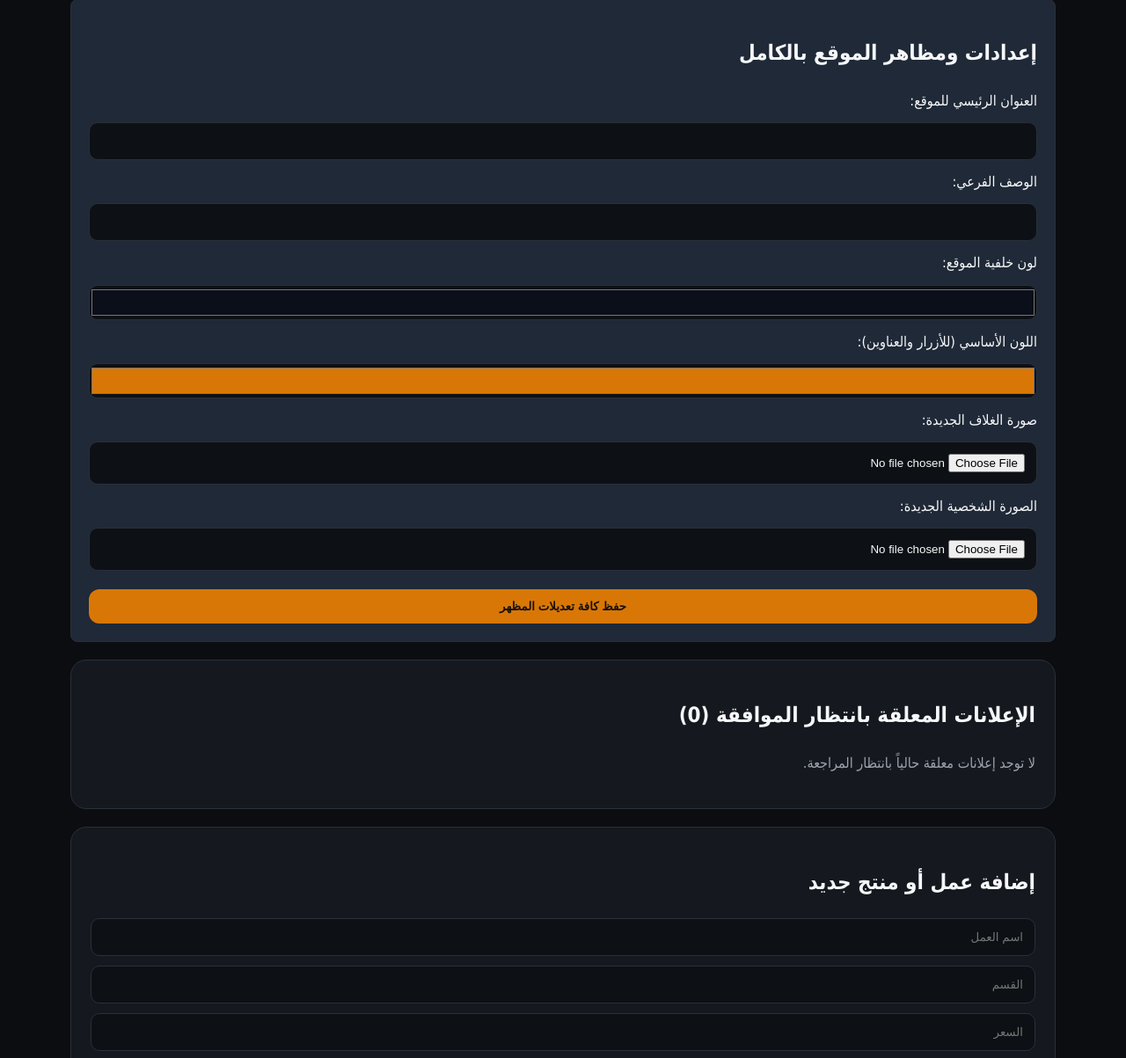
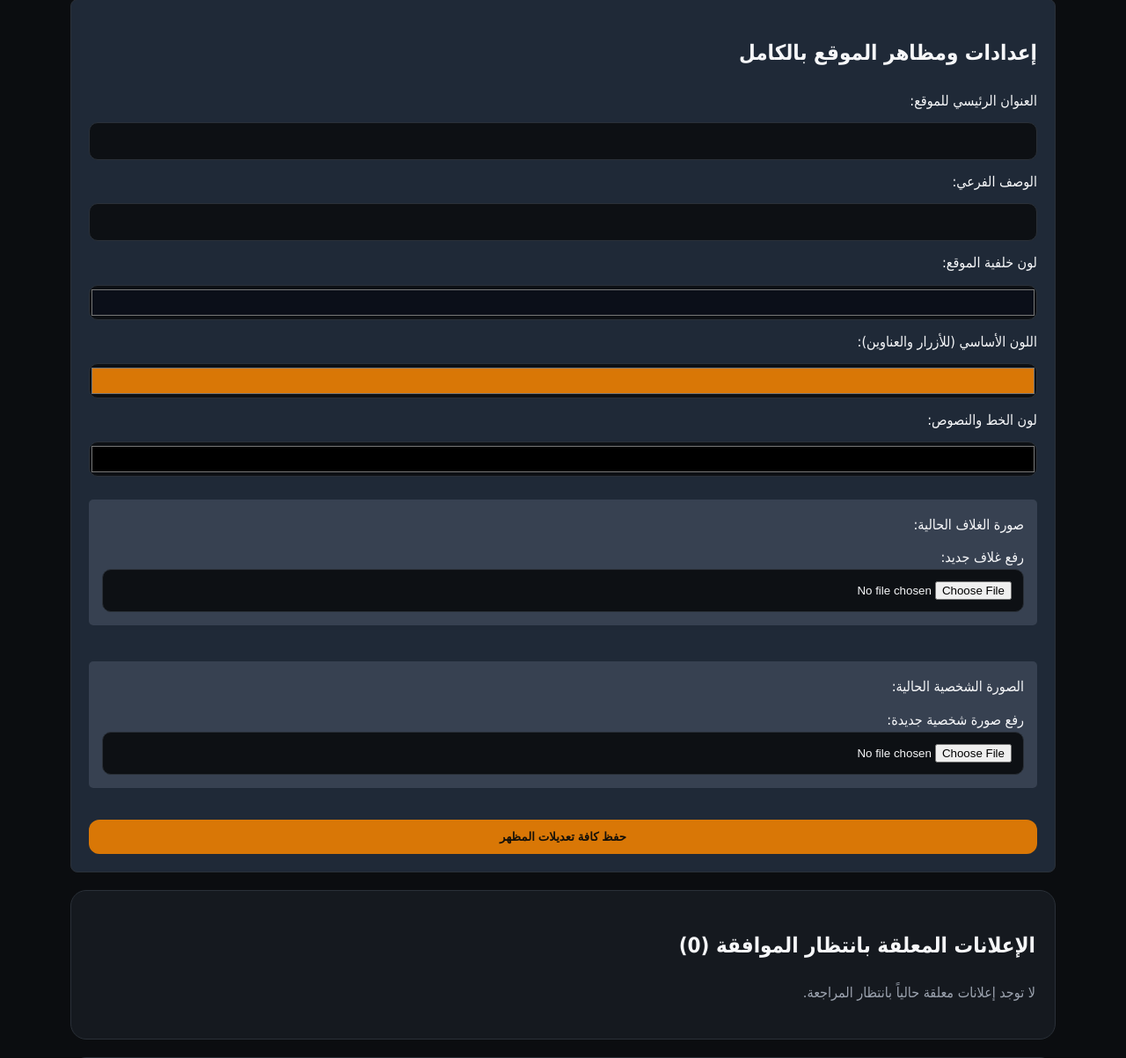
Before and after one commit to hashem153496-prog/ahmed-store, a Flask app: page /admin in a window 1280 px wide. Shown: the part 204-1407 px from the top of the page at 88% size. Run offline with Flask 3, Linux system fonts and the light colour scheme; the visitor is signed in with stand-in values (Sample User, id 1); data that the repository does not hold is empty.

Commit message:
Update admin.html

```diff
--- a/templates/admin.html
+++ b/templates/admin.html
@@ -1,7 +1,7 @@
 {% extends "base.html" %}{% block content %}<main class="wrap">
 <div class="adminhead"><h1>لوحة التحكم الشاملة</h1><a class="btn secondary" href="{{url_for('admin_logout')}}">خروج</a></div>
 
-<!-- قسم التحكم الكامل في مظاهر الموقع، الألوان، والعناوين -->
+<!-- قسم التحكم الكامل وإدارة الصور والغلاف -->
 <section class="panel" style="background: #1f2937; padding: 20px; border-radius: 8px; margin-bottom: 20px;">
 <h2>إعدادات ومظاهر الموقع بالكامل</h2>
 <form method="post" action="{{ url_for('update_settings') }}" enctype="multipart/form-data" class="form">
@@ -17,13 +17,30 @@
     <label>اللون الأساسي (للأزرار والعناوين):</label>
     <input type="color" name="primary_color" value="{{ config.primary_color }}" style="width: 100%; height: 40px; padding: 0; cursor: pointer;">
 
-    <label>صورة الغلاف الجديدة:</label>
-    <input type="file" name="hero_image" accept="image/*">
+    <label>لون الخط والنصوص:</label>
+    <input type="color" name="text_color" value="{{ config.text_color }}" style="width: 100%; height: 40px; padding: 0; cursor: pointer;">
 
-    <label>الصورة الشخصية الجديدة:</label>
-    <input type="file" name="profile_image" accept="image/*">
+    <div style="margin: 15px 0; background: #374151; padding: 15px; border-radius: 5px;">
+        <label>صورة الغلاف الحالية:</label>
+        {% if config.hero_image %}
+        <div style="margin: 10px 0;"><img src="{{ config.hero_image }}" style="width: 150px; height: 70px; object-fit: cover; border-radius: 4px;"></div>
+        <label class="check" style="color: #ef4444;"><input type="checkbox" name="remove_hero"> حذف صورة الغلاف الحالية</label>
+        {% endif %}
+        <label style="margin-top: 10px; display: block;">رفع غلاف جديد:</label>
+        <input type="file" name="hero_image" accept="image/*">
+    </div>
 
-    <button class="btn" style="margin-top: 10px; background: #d97706; width: 100%;">حفظ كافة تعديلات المظهر</button>
+    <div style="margin: 15px 0; background: #374151; padding: 15px; border-radius: 5px;">
+        <label>الصورة الشخصية الحالية:</label>
+        {% if config.profile_image %}
+        <div style="margin: 10px 0;"><img src="{{ config.profile_image }}" style="width: 60px; height: 60px; object-fit: cover; border-radius: 50%;"></div>
+        <label class="check" style="color: #ef4444;"><input type="checkbox" name="remove_profile"> حذف الصورة الشخصية الحالية</label>
+        {% endif %}
+        <label style="margin-top: 10px; display: block;">رفع صورة شخصية جديدة:</label>
+        <input type="file" name="profile_image" accept="image/*">
+    </div>
+
+    <button class="btn" style="margin-top: 10px; background: #d97706; width: 100%; padding: 12px; font-weight: bold;">حفظ كافة تعديلات المظهر</button>
 </form>
 </section>
 
```
